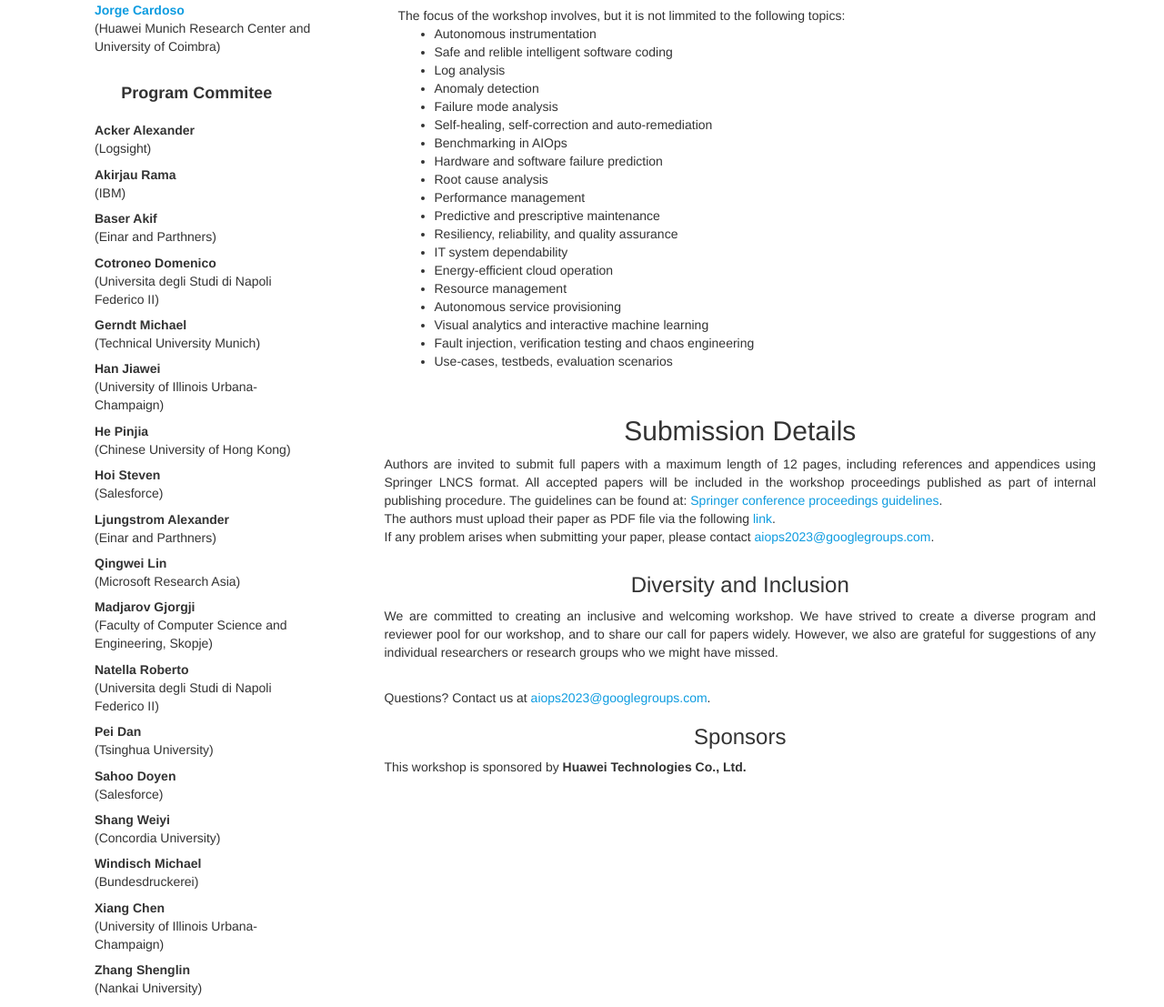
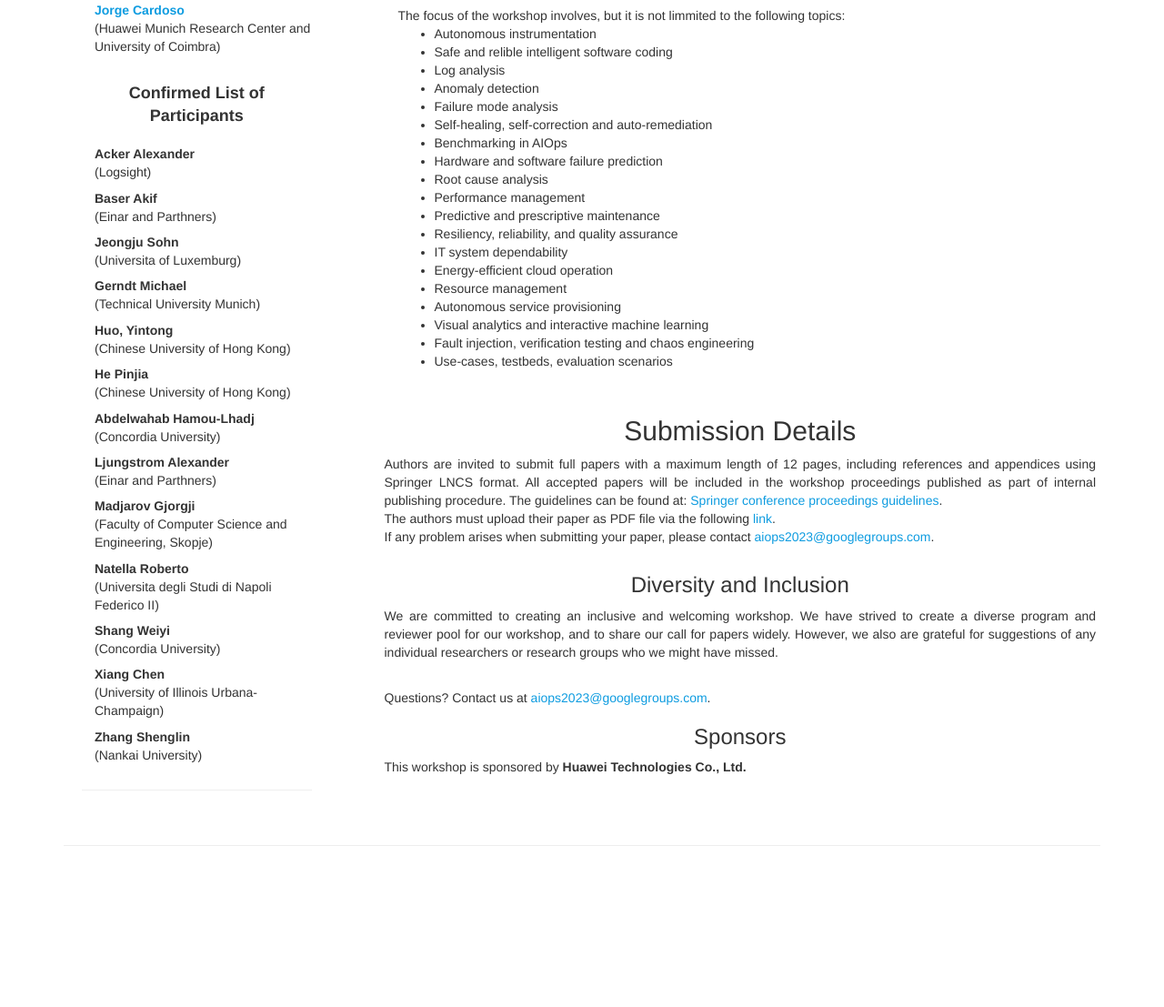
Before and after one commit to aiops2023/aiops2023, a plain HTML site: page index.html in a window 1280 px wide. Shown: the part 622-1729 px from the top of the page at 91% size. After the commit the page ends 1592 px from the top, so only its background shows below. Drawn offline with nearby package versions, Linux system fonts and the light colour scheme; some packages are replaced by stand-ins of ours.

Commit message:
page update

```diff
--- a/index.html
+++ b/index.html
@@ -85,16 +85,10 @@
 
 
 
-                <li class="head">Program Commitee</li>
-
+                <li class="head">Confirmed List of Participants</li>
                     <li class="name">Acker Alexander </li>
                     <ul class="nav temp" style="padding-bottom: 0;">
                         <li class="affiliation">(Logsight)</li>
-                </ul>
-
-                <li class="name">Akirjau Rama</li>
-                <ul class="nav temp" style="padding-bottom: 0;">
-                    <li class="affiliation">(IBM)</li>
                     </ul>
 
                     <li class="name">Baser Akif</li>
@@ -102,37 +96,34 @@
                         <li class="affiliation">(Einar and Parthners)</li>
                     </ul>
 
-                <li class="name">Cotroneo Domenico</li>
+                    <li class="name">Jeongju Sohn</li>
                     <ul class="nav temp" style="padding-bottom: 0;">
-                    <li class="affiliation">(Universita degli Studi di Napoli Federico II)</li>
+                        <li class="affiliation">(Universita of Luxemburg)</li>
                     </ul>
+
                     <li class="name">Gerndt Michael</li>
                     <ul class="nav temp" style="padding-bottom: 0;">
                         <li class="affiliation">(Technical University Munich)</li>
                     </ul>
-                <li class="name">Han Jiawei</li>
+
+                    <li class="name">Huo, Yintong </li>
                     <ul class="nav temp" style="padding-bottom: 0;">
-                    <li class="affiliation">(University of Illinois Urbana-Champaign)</li>
+                        <li class="affiliation">(Chinese University of Hong Kong)</li>
                     </ul>
 
                     <li class="name">He Pinjia</li>
                     <ul class="nav temp" style="padding-bottom: 0;">
                         <li class="affiliation">(Chinese University of Hong Kong)</li>
                     </ul>
-                <li class="name">Hoi Steven</li>
+
+                    <li class="name">Abdelwahab Hamou-Lhadj</li>
                     <ul class="nav temp" style="padding-bottom: 0;">
-                    <li class="affiliation">(Salesforce)</li>
+                        <li class="affiliation">(Concordia University)</li>
                     </ul>
-
 
                     <li class="name">Ljungstrom Alexander </li>
                     <ul class="nav temp" style="padding-bottom: 0;">
                         <li class="affiliation">(Einar and Parthners)</li>
-                </ul>
-
-                <li class="name">Qingwei Lin</li>
-                <ul class="nav temp" style="padding-bottom: 0;">
-                    <li class="affiliation">(Microsoft Research Asia)</li>
                     </ul>
 
                     <li class="name">Madjarov Gjorgji</li>
@@ -145,35 +136,15 @@
                         <li class="affiliation">(Universita degli Studi di Napoli Federico II)</li>
                     </ul>
 
-                <li class="name">Pei Dan</li>
-                <ul class="nav temp" style="padding-bottom: 0;">
-                    <li class="affiliation">(Tsinghua University)</li>
-                </ul>
-
-                <li class="name">Sahoo Doyen</li>
-                <ul class="nav temp" style="padding-bottom: 0;">
-                    <li class="affiliation">(Salesforce)</li>
-                </ul>
-
-
                     <li class="name">Shang Weiyi</li>
                     <ul class="nav temp" style="padding-bottom: 0;">
                         <li class="affiliation">(Concordia University)</li>
                     </ul>
 
-
-
-                <li class="name">Windisch Michael</li>
-                <ul class="nav temp" style="padding-bottom: 0;">
-                    <li class="affiliation">(Bundesdruckerei)</li>
-                </ul>
-
-
                     <li class="name">Xiang Chen</li>
                     <ul class="nav temp" style="padding-bottom: 0;">
                         <li class="affiliation">(University of Illinois Urbana-Champaign)</li>
                     </ul>
-
 
                     <li class="name">Zhang Shenglin</li>
                     <ul class="nav temp" style="padding-bottom: 0;">
```
Also changed, not shown: call/index.html (+1 -1 lines), schedule/index.html (+10 -39 lines). Lines whose indentation alone changed are shown as unchanged.
